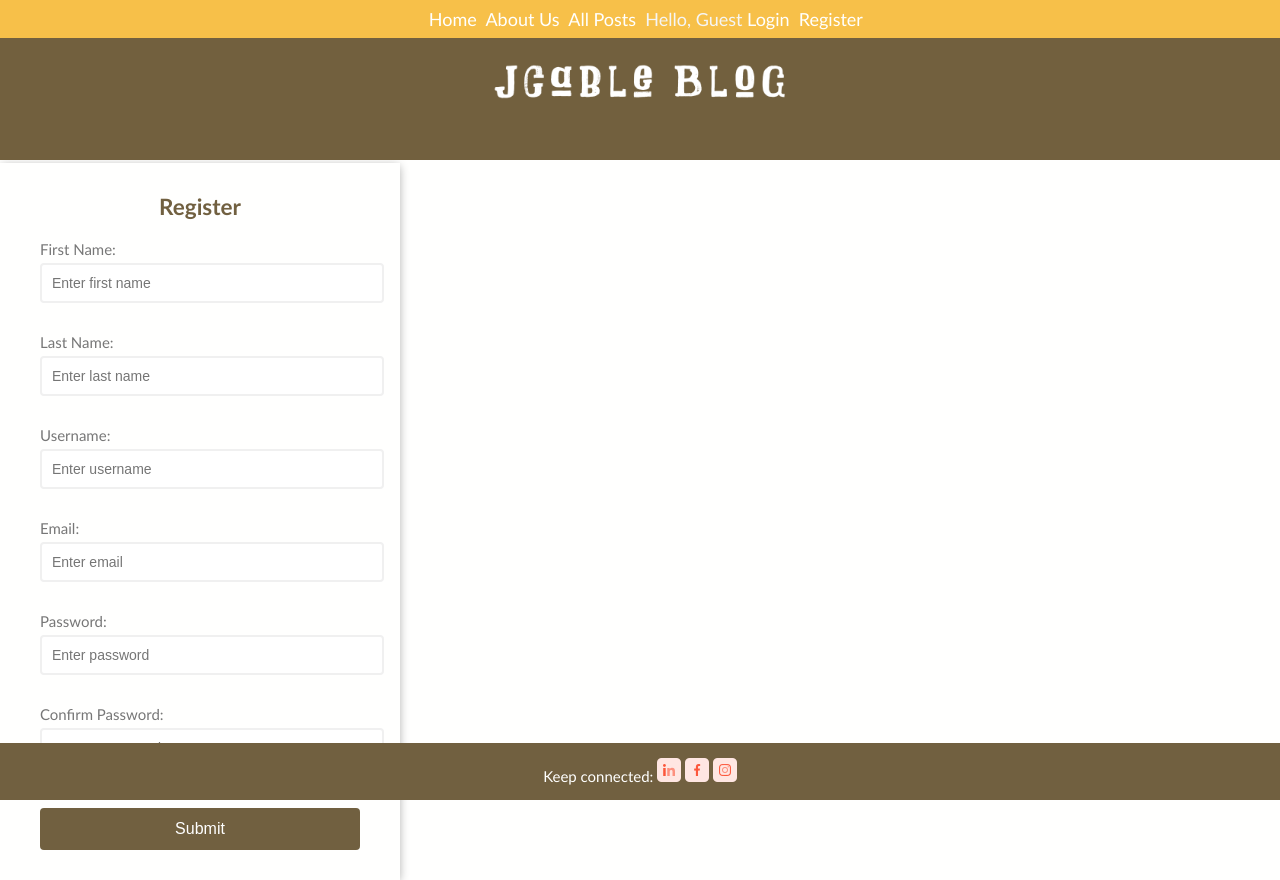
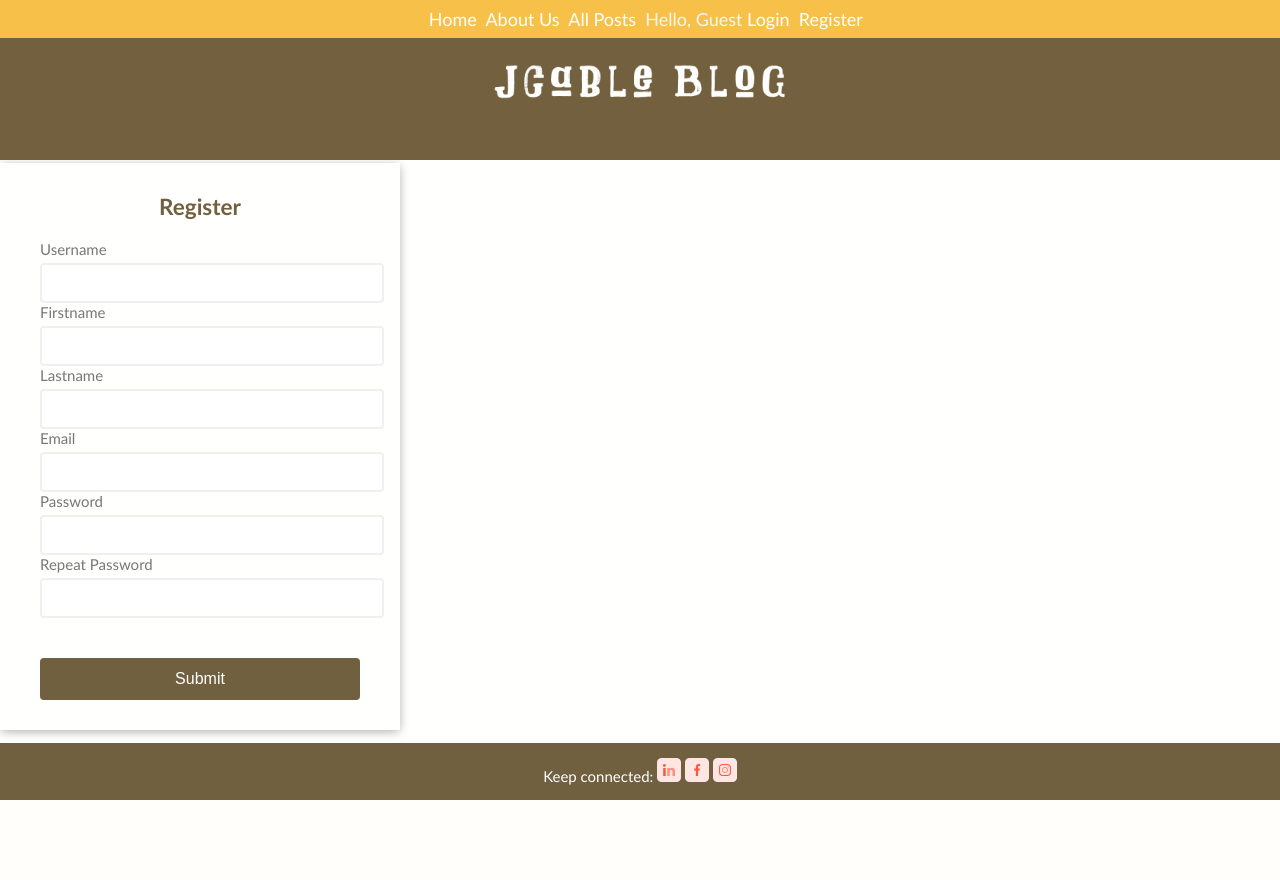
Before and after one commit to JiachZh/flaskblog, a Flask app: page /register in a window 1280 px wide. After the commit the page ends 800 px from the top, so only its background shows below. Run offline with Flask 2, Linux system fonts and the light colour scheme.

Commit message:
register html rendering forms

```diff
--- a/blog/forms.py
+++ b/blog/forms.py
@@ -7,6 +7,8 @@ from wtforms.validators import DataRequired, InputRequired, Length, Email, Valid
 
 class RegistrationForm(FlaskForm):
     userName = StringField('Username', validators=[DataRequired(), Length(min=3, max=15)])
+    firstName = StringField('Firstname', validators=[DataRequired(), Length(min=3, max=15)])
+    lastName = StringField('Lastname', validators=[DataRequired(), Length(min=3, max=15)])
     email = StringField('Email', validators=[DataRequired(), Email()])
     password = PasswordField('Password', validators=[DataRequired(),Regexp('^(?=.*\d).{8,15}$', message='Your password should be between 8 and 15 characters long, and contains at least one numeric digit.'), validators.EqualTo('password2', message='Passwords must match')])
     password2 = PasswordField('Repeat Password', validators=[DataRequired()])
--- a/blog/templates/register.html
+++ b/blog/templates/register.html
@@ -3,32 +3,11 @@
   <form id="form" class="form" method="POST" action="">
     <h2>Register</h2>
     <div class="form-control">
-      <label for="firstname">First Name:</label>
-      <input type="text" name="firstName" placeholder="Enter first name" />
-    </div>
-    <div class="form-control">
-      <label for="lastname">Last Name:</label>
-      <input type="text" name="lastName" placeholder="Enter last name" />
-    </div>
-    <div class="form-control">
-      <label for="username">Username:</label>
-      <input type="text" name="userName" placeholder="Enter username" />
-    </div>
-    <div class="form-control">
-      <label for="email">Email:</label>
-      <input type="email" name="email" placeholder="Enter email" />
-    </div>
-    <div class="form-control">
-      <label for="password">Password:</label>
-      <input type="password" name="password" placeholder="Enter password" />
-    </div>
-    <div class="form-control">
-      <label for="password2">Confirm Password:</label>
-      <input
-        type="password"
-        name="confirmpassword"
-        placeholder="Repeat password"
-      />
+      {{ form.csrf_token }} {{form.userName.label }} {{ form.userName }} {{
+      form.firstName.label }} {{ form.firstName }} {{
+      form.lastName.label}}{{form.lastName }} {{ form.email.label }} {{
+      form.email }} {{form.password.label }} {{ form.password }}
+      {{form.password2.label }} {{ form.password2 }}
     </div>
     <button type="submit" value="Register">Submit</button>
   </form>
```
